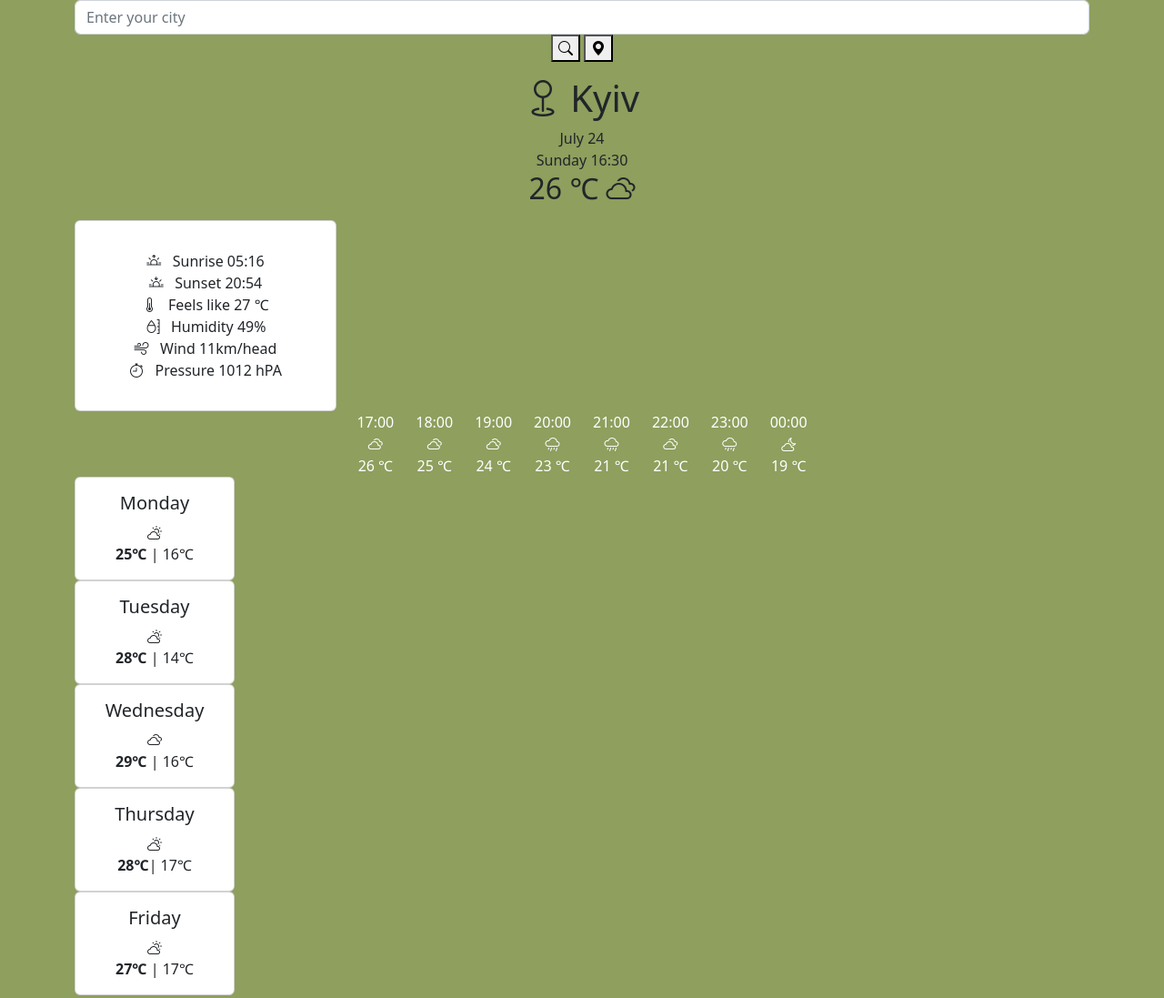
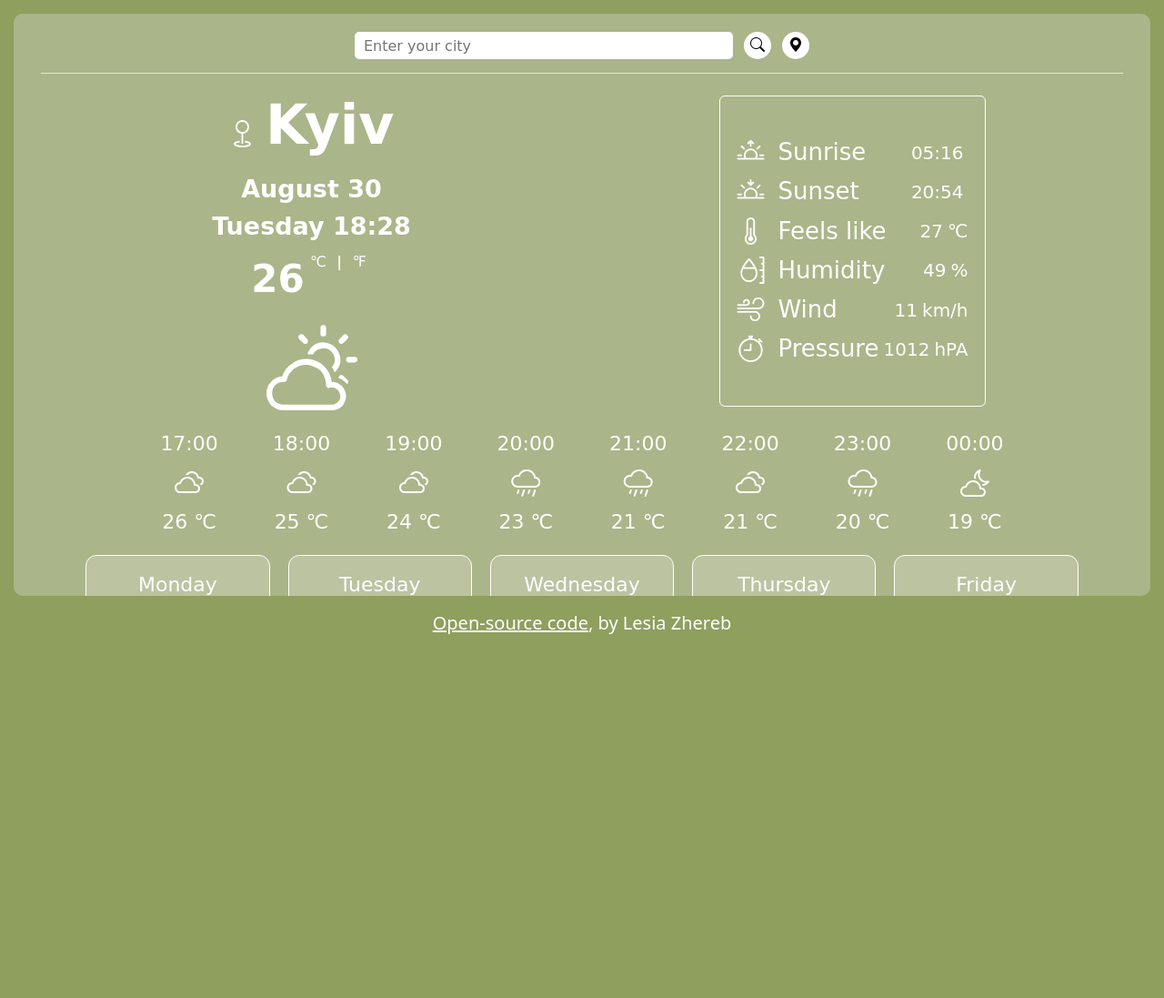
Before and after one commit to LesiaZhereb/Weather-App_Final-project, a plain HTML site: page index.html in a window 1280 px wide. Shown: the top 1097 px of the page at 91% size. After the commit the page ends 800 px from the top, so only its background shows below. Drawn offline with nearby package versions, Linux system fonts and the light colour scheme.

Commit message:
renamed html file

```diff
--- a/index.html
+++ b/index.html
@@ -12,191 +12,255 @@
       crossorigin="anonymous"
     />
     <link rel="stylesheet" href="https://cdn.jsdelivr.net/npm/bootstrap-icons@1.9.1/font/bootstrap-icons.css">
-    <link rel="stylesheet" href="style.css">
+    <link rel="stylesheet" href="src/style.css">
     <link rel="preconnect" href="https://fonts.googleapis.com">
+    <script src="https://cdn.jsdelivr.net/npm/axios/dist/axios.min.js"></script>
   </head>
   <body>
-    <div class="container upper_page text-center">
-      <div class="search_form ">
-        <form class="city_search">
+    <div class="widget-wrapper">
+    <div class="weather-widget">
+      <header class="weather-widget__header">
+        <form class="search-form">
         <input
-          type="search"
-          class="form-control form-control"
+          class="search-form__input"
+          type="text"
+          value=""
           placeholder="Enter your city"
         />
-        <button class="icon_button search_button">
+        <button class="search-form_button search_button" type="button">
         <i class="bi bi-search"></i>
         </button>
-        <button class="icon_button location_button">
+        <button class="search-form_button location_button" type="button">
         <i class="bi bi-geo-alt-fill"></i>
         </button>
     </form>
+    </header>
+        <div class="day-base-info ">
+        <div class="searched_city">
+            <h1 class="searched_city-info">
+            <i class="bi bi-geo">
+            </i>
+            <span class="searched_city_name"> Kyiv </span>
+          </h1>
+          <p class="searched_city_dateChange">
+          July 24
+          <br />
+          Sunday 16:30
+          </p>
+
+            <div class="weather_indicator_wrapper">
+              <p class="searched_city-info__temp">26</p>
+              <div class="weather_indicator_sign">
+            <button class="weather_indicator celsium"type="button" >
+              ℃
+            </button>
+            |
+            <button class="weather_indicator fahrenheit"type="button" >
+              ℉
+            </button>
           </div>
-        <div class="current_weather">
-        <div class="current_city">
-          <p class="general_city info">
-           <div><h1> <i class="bi bi-geo"></i> Kyiv </h1></div>
-          <div>July 24</div>
-           <div>Sunday 16:30</div>
-            <div>
-              <h2> 26 &#8451
-           <i class="bi bi-clouds bi_city"></i></h2></div>
+          </div>
+            <div class="searched_city-info__status">
+              <image
+                  src="svg/fewclouds.svg"
+                  width="100px"
+
+                  id="icon"
+                  alt=""
+                />
+             <!---- <i class="bi bi-clouds"></i> -->
+            </div>
+          </div>
+  <div class="card day-detailed-info">
+  <div class="card-body day-detailed-info__content">
+    <p class="card-text ">
+      <div class="day-detailed-info__line">
+                <span class="day-detailed-info__icon">
+                  <i class="bi bi-sunrise"></i>
+                </span>
+                <p class="day-detailed-info__text">Sunrise
+                  <p class="sunrise_time changedDay_weather_info">05:16</p> </p>
+       </div>
+      <div class="day-detailed-info__line">
+                <span class="day-detailed-info__icon">
+                  <i class="bi bi-sunset"></i>
+                </span>
+                <p class="day-detailed-info__text">Sunset
+                  <p class="sunset_time changedDay_weather_info">20:54</p>
                    </p>
        </div>
-  <div class="card weather_details" style="width: 18rem;">
-  <div class="card-body">
-    <p class="card-text">
-      <div class="details_line">
-    <i class="bi bi-sunrise details_icon"></i>
-    <span>&#160; Sunrise 05:16</span>
+      <div class="day-detailed-info__line">
+                <span class="day-detailed-info__icon">
+                  <i class="bi bi-thermometer-half"></i>
+                </span>
+                <p class="day-detailed-info__text">Feels like
+                  <p class="feelsLikeTemp changedDay_weather_info">27</p> ℃ </p>
         </div>
-      <div class="details_line">
-    <i class="bi bi-sunset details_icon"></i>
-    <span>&#160; Sunset 20:54</span>
+      <div class="day-detailed-info__line">
+                <span class="day-detailed-info__icon">
+                  <i class="bi bi-moisture"></i>
+                </span>
+                <p class="day-detailed-info__text">Humidity
+                  <p class="Humidity changedDay_weather_info">
+                    49
+                  </p>
+                   % </p>
         </div>
-    <div class="details_line">
-    <i class="bi bi-thermometer-half details_icon"></i>
-    <span>&#160; Feels like 27 &#8451</span>
+      <div class="day-detailed-info__line">
+                <span class="day-detailed-info__icon">
+                  <i class="bi bi-wind"></i>
+                </span>
+                <p class="day-detailed-info__text">Wind
+                  <p class="wind_speed changedDay_weather_info">
+                    11
+                  </p>
+                   km/h
+                  </p>
         </div>
-    <div class="details_line">
-    <i class="bi bi-moisture details_icon"></i>
-    <span>&#160; Humidity 49%</span>
-    </div>
-    <div class="details_line">
-    <i class="bi bi-wind details_icon"></i>
-    <span>&#160; Wind 11km/head</span>
-    </div>
-     <div class="details_line">
-    <i class="bi bi-stopwatch details_icon"></i>
-    <span>&#160; Pressure 1012 hPA</span>
+      <div class="day-detailed-info__line">
+        <span class="day-detailed-info__icon">
+                  <i class="bi bi-stopwatch"></i>
+            </span>
+                <p class="day-detailed-info__text">Pressure
+                  <p class="Pressure_data changedDay_weather_info">
+                    1012
+                  </p>
+                   hPA
+                  </p>
         </div>
       </p>
   </div>
   </div>
   </div>
-<div class="container weather_by_hours">
-   <div class="row  g-8" id="hours" >
-             <div class="col">
-                17:00
-                <br />
+<footer class="weather-widget__footer">
+    <div class="weather_by_hours">
+   <div class="weather_by_hours_item" >
+              <time class="weather_by_hours__time">17:00</time>
+              <span class="weather_by_hours__icon">
+              <i class="bi bi-clouds"></i>
+              </span>
+              <p class="weather_by_hours__temp">26 ℃</p>
+               </div>
+    <div class="weather_by_hours_item">
+                <time class="weather_by_hours__temp">18:00</time>
+                <span class="weather_by_hours__icon">
                 <i class="bi bi-clouds icons_by_hours"></i>
-                <br />
-                26 &#8451
+                </span>
+                <p class="weather_by_hours__temp">25 ℃</p>
               </div>
-              <div class="col">
-                18:00
-                <br />
+               <div class="weather_by_hours_item">
+                 <time class="weather_by_hours__time">19:00</time>
+                <span class="weather_by_hours__icon">
                 <i class="bi bi-clouds icons_by_hours"></i>
-<br />
-25 &#8451</div>
-               <div class="col">
-                 19:00
-                <br />
+</span>
+<p class="weather_by_hours__temp">24 ℃</p>
+</div>
+                <div class="weather_by_hours_item">
+                  <time class="weather_by_hours__time">20:00</time>
+                <span class="weather_by_hours__icon">
+                <i class="bi bi-cloud-rain icons_by_hours"></i>
+</span>
+<p class="weather_by_hours__temp">23 ℃</p>
+</div>
+                 <div class="weather_by_hours_item">
+                    <time class="weather_by_hours__time">21:00</time>
+                <span class="weather_by_hours__icon">
+                <i class="bi bi-cloud-rain icons_by_hours"></i>
+</span>
+<p class="weather_by_hours__temp">21 ℃</p>
+</div>
+                  <div class="weather_by_hours_item">
+                    <time class="weather_by_hours__time">22:00</time>
+                <span class="weather_by_hours__icon">
                 <i class="bi bi-clouds icons_by_hours"></i>
-<br />
-24 &#8451</div>
-                <div class="col">
-                    20:00
-                <br />
+</span>
+<p class="weather_by_hours__temp">21 ℃</p>
+</div>
+                  <div class="weather_by_hours_item">
+                    <time class="weather_by_hours__time">23:00</time>
+               <span class="weather_by_hours__icon">
             <i class="bi bi-cloud-rain icons_by_hours"></i>
-<br />
-23 &#8451</div>
-                 <div class="col">
-                    21:00
-                <br />
-                <i class="bi bi-cloud-rain icons_by_hours"></i>
-<br />
-21 &#8451</div>
-                  <div class="col">
-                    22:00
-                <br />
-                <i class="bi bi-clouds icons_by_hours"></i>
-<br />
-21 &#8451</div>
-                  <div class="col">
-                    23:00
-                <br />
-            <i class="bi bi-cloud-rain icons_by_hours"></i>
-<br />
-20 &#8451</div>
-<div class="col">
-    00:00
-                <br />
+</span>
+<p class="weather_by_hours__temp">20 ℃</p>
+</div>
+<div class="weather_by_hours_item">
+   <time class="weather_by_hours__time">00:00</time>
+                <span class="weather_by_hours__icon">
                 <i class="bi bi-cloud-moon icons_by_hours"></i>
-<br />
-19 &#8451</div>
+</span>
+<p class="weather_by_hours__temp">19 ℃
+</p>
 </div>
     </div>
-    <div class="forecast">
-        <div class="row-cols-1 row-cols-sm-5">
-
-    <div class="card  h-100 text-center weekdays" style="width:11rem;">
-  <div class="card-body">
-    <h5 class="card-title">Monday</h5>
-    <p class="card-text">
+    <div class="forecast-by-days">
+   <div class="forecast-by-days_item">
+    <div class="forecast-by-days_day">Monday</div>
+  <span class="forecast-by-days__icon">
     <i class="bi bi-cloud-sun icon-forecast"></i>
-    <br />
-<strong>25&#8451</strong> | 16&#8451
-</p>
+    </span>
+    <p class="forecast-by-days__temp">
+      <span class="forecast-by-days_day_temp">
+      25℃
+    </span>
+      | 16℃</p>
+    </div>
+     <div class="forecast-by-days_item">
+    <div class="forecast-by-days_day">Tuesday</div>
+  <span class="forecast-by-days__icon">
+    <i class="bi bi-cloud-sun icon-forecast"></i>
+    </span>
+    <p class="forecast-by-days__temp">
+      <span class="forecast-by-days_day_temp">
+      28℃
+    </span>
+      | 14℃</p>
+    </div>
+     <div class="forecast-by-days_item">
+    <div class="forecast-by-days_day">Wednesday</div>
+  <span class="forecast-by-days__icon">
+    <i class="bi bi-cloud-sun icon-forecast"></i>
+    </span>
+    <p class="forecast-by-days__temp">
+      <span class="forecast-by-days_day_temp">
+      29℃
+    </span>
+      | 16℃</p>
+    </div>
+    <div class="forecast-by-days_item">
+    <div class="forecast-by-days_day">Thursday</div>
+  <span class="forecast-by-days__icon">
+    <i class="bi bi-cloud-sun icon-forecast"></i>
+    </span>
+    <p class="forecast-by-days__temp">
+      <span class="forecast-by-days_day_temp">
+      28℃
+    </span>
+      | 17℃</p>
+    </div>
+    <div class="forecast-by-days_item">
+    <div class="forecast-by-days_day">Friday</div>
+  <span class="forecast-by-days__icon">
+    <i class="bi bi-cloud-sun icon-forecast"></i>
+    </span>
+    <p class="forecast-by-days__temp">
+      <span class="forecast-by-days_day_temp">
+      27℃
+    </span>
+      | 17℃</p>
     </div>
   </div>
   </div>
 
-  <div class="card h-100 text-center weekdays" style="width:11rem;">
-  <div class="card-body ">
-    <h5 class="card-title">Tuesday</h5>
-    <p class="card-text">
-   <i class="bi bi-cloud-sun icon-forecast"></i>
-    <br />
-<strong>28&#8451</strong> | 14&#8451
-</p>
+ </footer>
   </div>
-    </div>
-
-
-  <div class="card h-100 text-center weekdays" style="width:11rem;" >
-  <div class="card-body ">
-    <h5 class="card-title">Wednesday</h5>
-    <p class="card-text">
-        <i class="bi bi-clouds icon-forecast"></i>
- <br />
-<strong>29&#8451</strong> | 16&#8451
-</p>
-    </div>
-    </div>
-
-
-  <div class="card h-100 text-center weekdays" style="width:11rem;">
-  <div class="card-body " >
-    <h5 class="card-title">Thursday</h5>
-    <p class="card-text">
-        <i class="bi bi-cloud-sun icon-forecast"></i>
-    <br />
-<strong>28&#8451</strong>| 17&#8451
-</p>
-    </div>
-  </div>
-
-
-  <div class="card h-100 text-center weekdays" style="width:11rem;">
-  <div class="card-body ">
-    <h5 class="card-title ">Friday</h5>
-    <p class="card-text">
- <i class="bi bi-cloud-sun icon-forecast"></i>
-    <br />
-<strong>27&#8451</strong> | 17&#8451
-</p>
-    </div>
+<div class="codder">
+  <div class="codder_item">
+    <a class="codderLinkGit" href="https://github.com/LesiaZhereb/Weather-App_Final-project" >Open-source code</a>
+<p>, by Lesia Zhereb</p>
 </div>
 
 </div>
-  </div>
-  </div>
-  </div>
-   <footer class="coder">
-    <a href="https://github.com/LesiaZhereb/Weather-App_Final-project">Open-source code</a>
-       <p>, by Lesia Zhereb</p>
-    </footer>
+<script src="src/index.js"></script>
 </body>
 
 </html>
```
Also changed, not shown: index.html.html (deleted, +0 -266 lines). Lines whose indentation alone changed are shown as unchanged.
